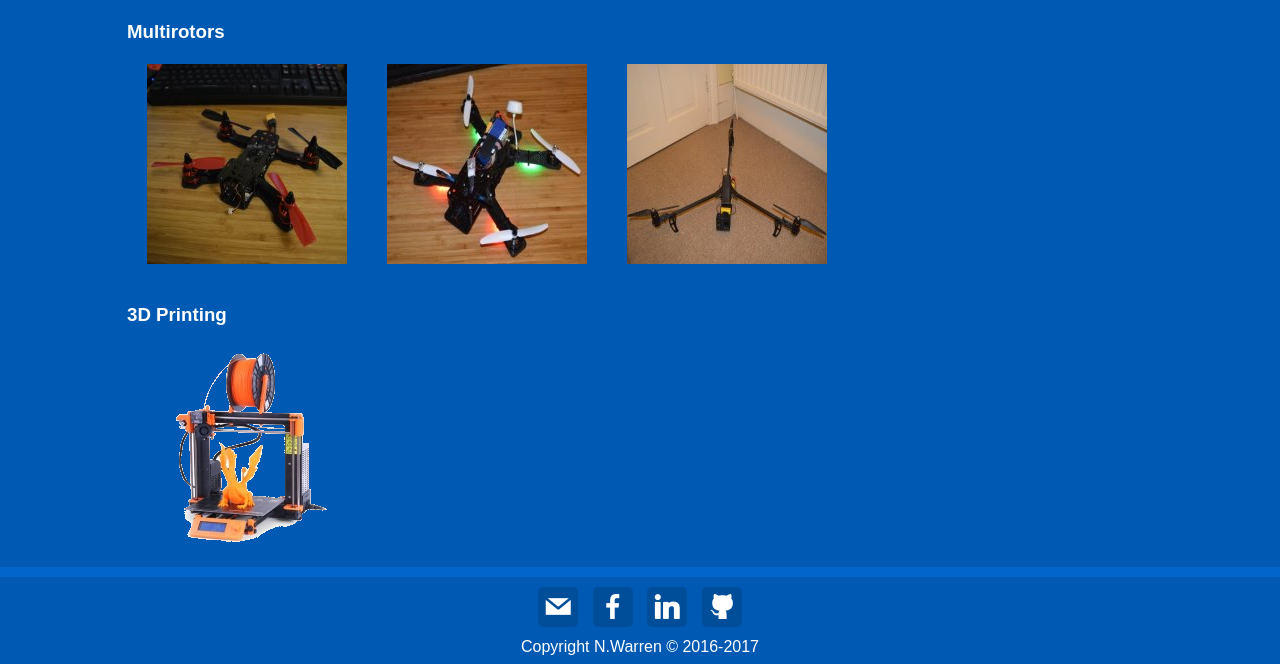
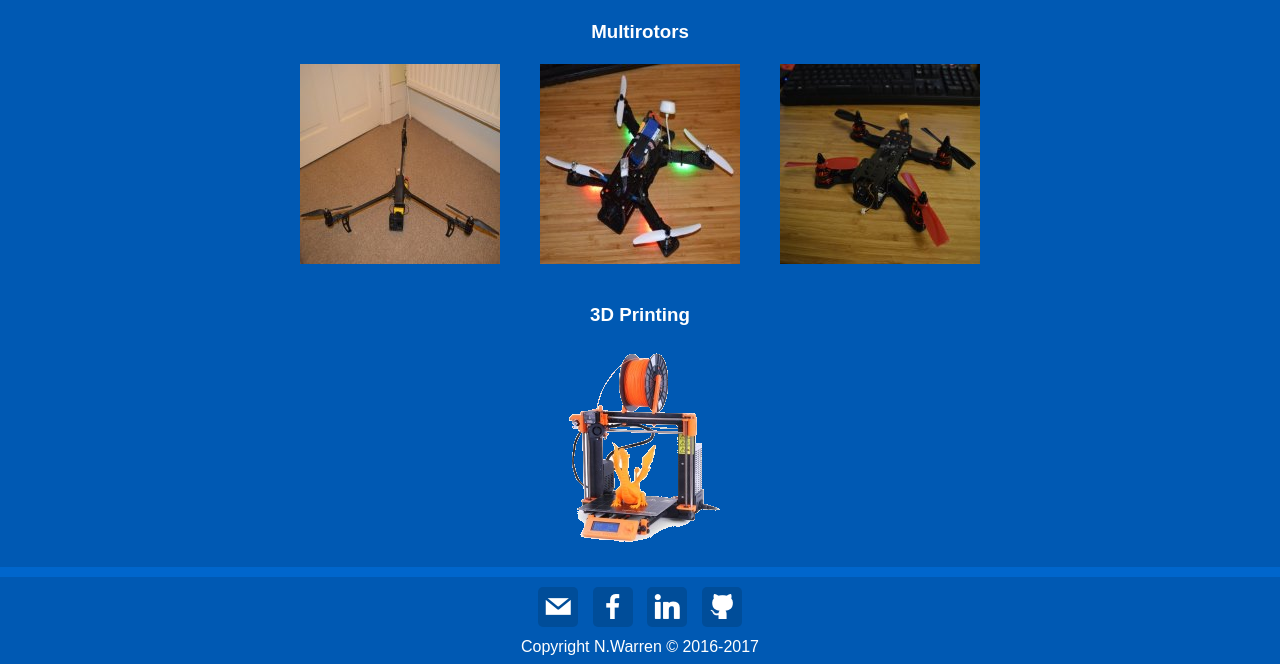
Before and after one commit to ImmortalScientist/niwarren.co.uk, a PHP site: page /projects.php in a window 1280 px wide. Shown: the part 163-827 px from the top of the page. Run offline with PHP 8.4, Linux system fonts and the light colour scheme.

Commit message:
Centred flexitems

```diff
--- a/css/main.css
+++ b/css/main.css
@@ -228,9 +228,13 @@ a { color: white; }
       padding: none;
     }
 
+    article h3{
+      text-align: center;
+    }
+
     .imgWrap-container{
       display: flex;
-      justify-content: flex-start;
+      justify-content: center;
       flex-wrap: wrap;
     }
 
--- a/projects.php
+++ b/projects.php
@@ -55,9 +55,9 @@
             <h3>Multirotors</h3>
             <div class="imgWrap-container">
               <div class="imgWrap">
-                <a href="./projects/rc/quad180.php">
-                  <img src="img/quad_180_thumb.jpg" alt="180mm Micro Quadcopter" height="200px" width="200px"/>
-                  <h2 class="imgWrapDescription">180mm Micro Quadcopter</h2>
+                <a href="./projects/rc/Tricopterv4.php">
+                  <img src="img/tricopter_v4_thumb.jpg" alt="RCExplorer Tricopter v4" height="200px" width="200px"/>
+                  <h2 class="imgWrapDescription">RCExplorer Tricopter v4</h2>
                 </a>
               </div>
               <div class="imgWrap">
@@ -67,9 +67,9 @@
                 </a>
               </div>
               <div class="imgWrap">
-                <a href="./projects/rc/Tricopterv4.php">
-                  <img src="img/tricopter_v4_thumb.jpg" alt="RCExplorer Tricopter v4" height="200px" width="200px"/>
-                  <h2 class="imgWrapDescription">RCExplorer Tricopter v4</h2>
+                <a href="./projects/rc/quad180.php">
+                  <img src="img/quad_180_thumb.jpg" alt="180mm Micro Quadcopter" height="200px" width="200px"/>
+                  <h2 class="imgWrapDescription">180mm Micro Quadcopter</h2>
                 </a>
               </div>
             </div>
```
